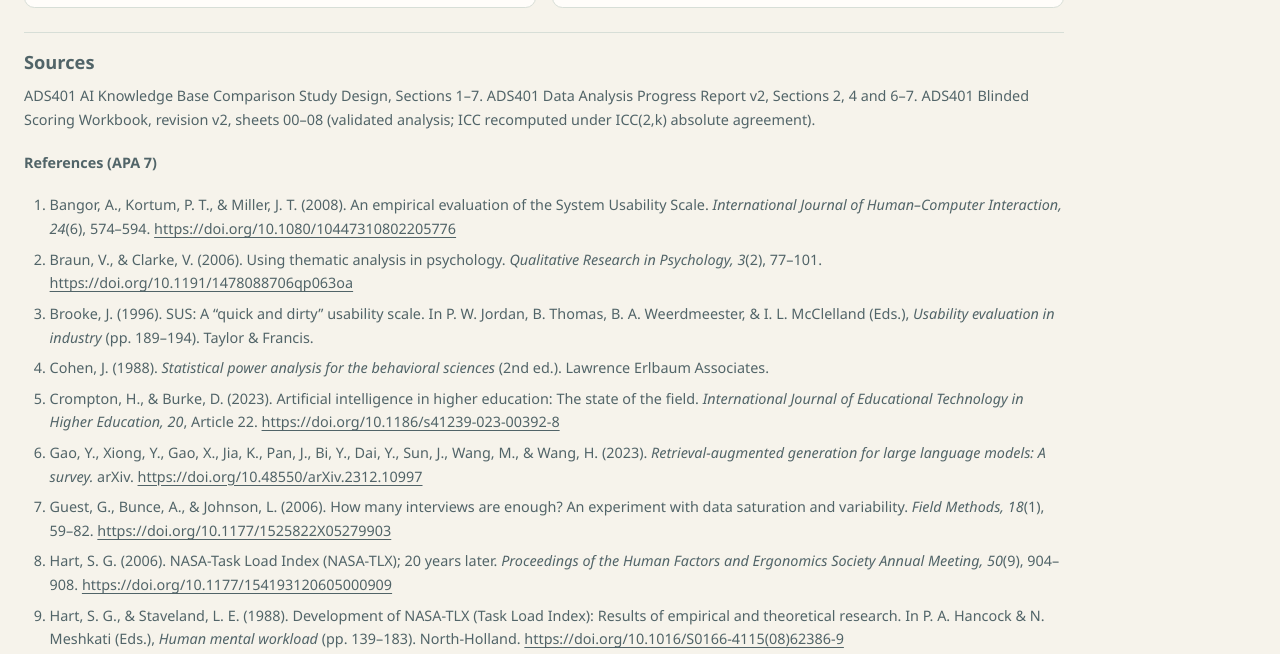
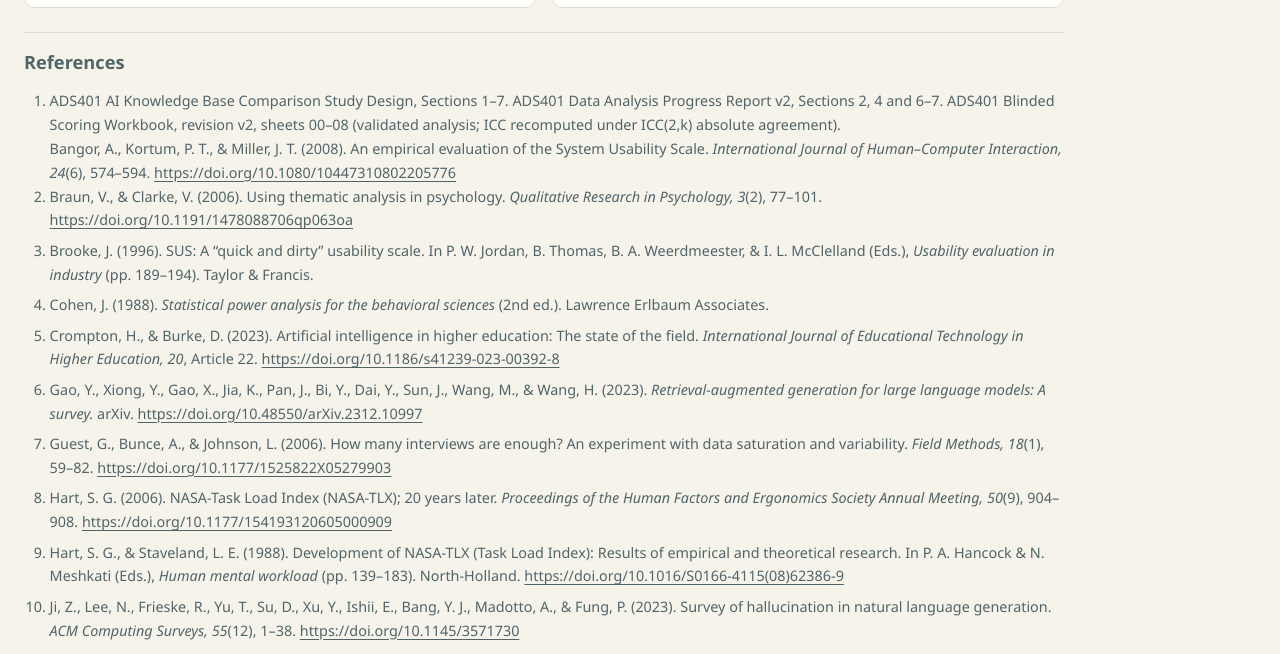
Before and after one commit to 77hxyll77-dlrb/groupL.github.io, a plain HTML site: page index.html in a window 1280 px wide. Shown: the part 5395-6049 px from the top of the page. Drawn offline with Linux system fonts and the light colour scheme.

Commit message:
Update index.html

```diff
--- a/index.html
+++ b/index.html
@@ -467,11 +467,14 @@
           </article>
         </div>
         <div class="sources">
-          <h3>Sources</h3>
-          <p>ADS401 AI Knowledge Base Comparison Study Design, Sections 1–7. ADS401 Data Analysis Progress Report v2, Sections 2, 4 and 6–7. ADS401 Blinded Scoring Workbook, revision v2, sheets 00–08 (validated analysis; ICC recomputed under ICC(2,k) absolute agreement).</p>
-          <h4 id="references">References (APA 7)</h4>
+<h3 id="references">References </h3>
 <ol style="padding-left: 1.6rem; overflow-wrap: anywhere;">
   <li>
+    ADS401 AI Knowledge Base Comparison Study Design, Sections 1–7.
+    ADS401 Data Analysis Progress Report v2, Sections 2, 4 and 6–7.
+    ADS401 Blinded Scoring Workbook, revision v2, sheets 00–08
+    (validated analysis; ICC recomputed under ICC(2,k) absolute agreement).
+  </li>
     Bangor, A., Kortum, P. T., &amp; Miller, J. T. (2008).
     An empirical evaluation of the System Usability Scale.
     <em>International Journal of Human–Computer Interaction, 24</em>(6), 574–594.
```
